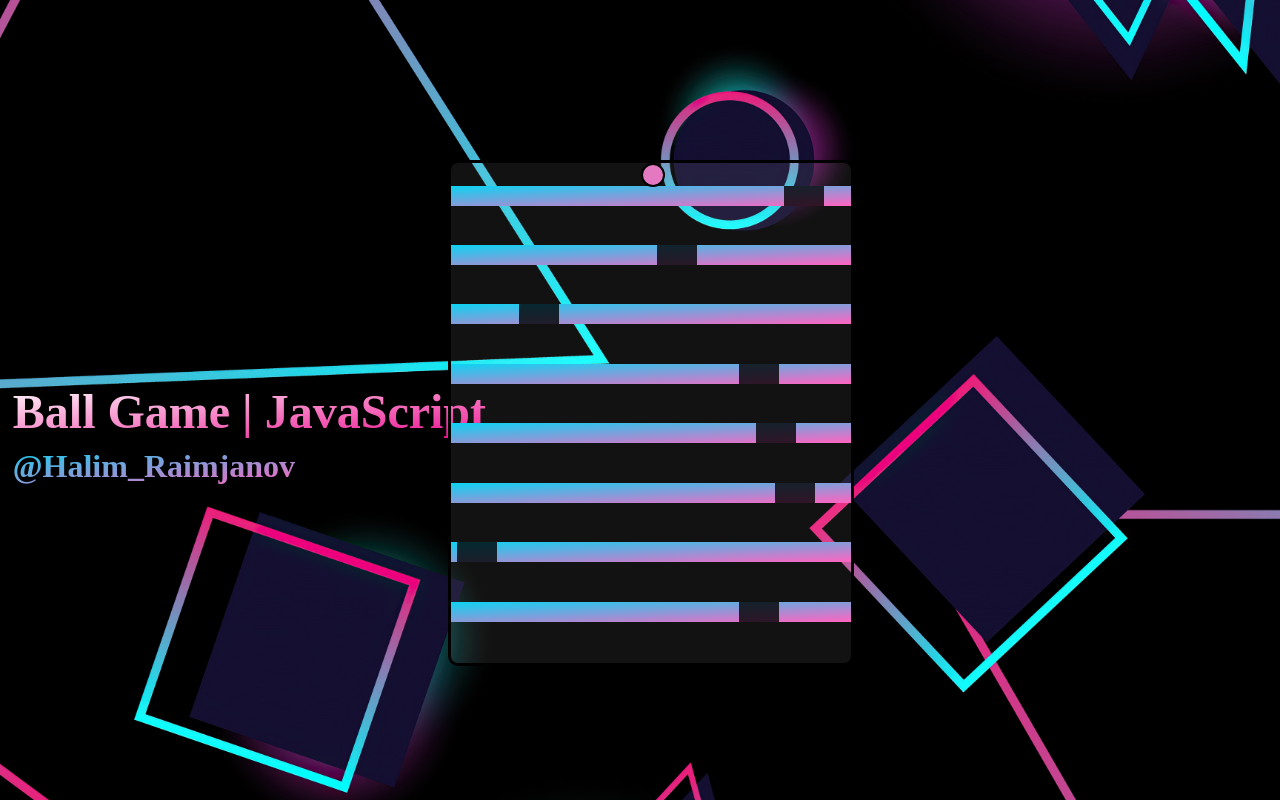
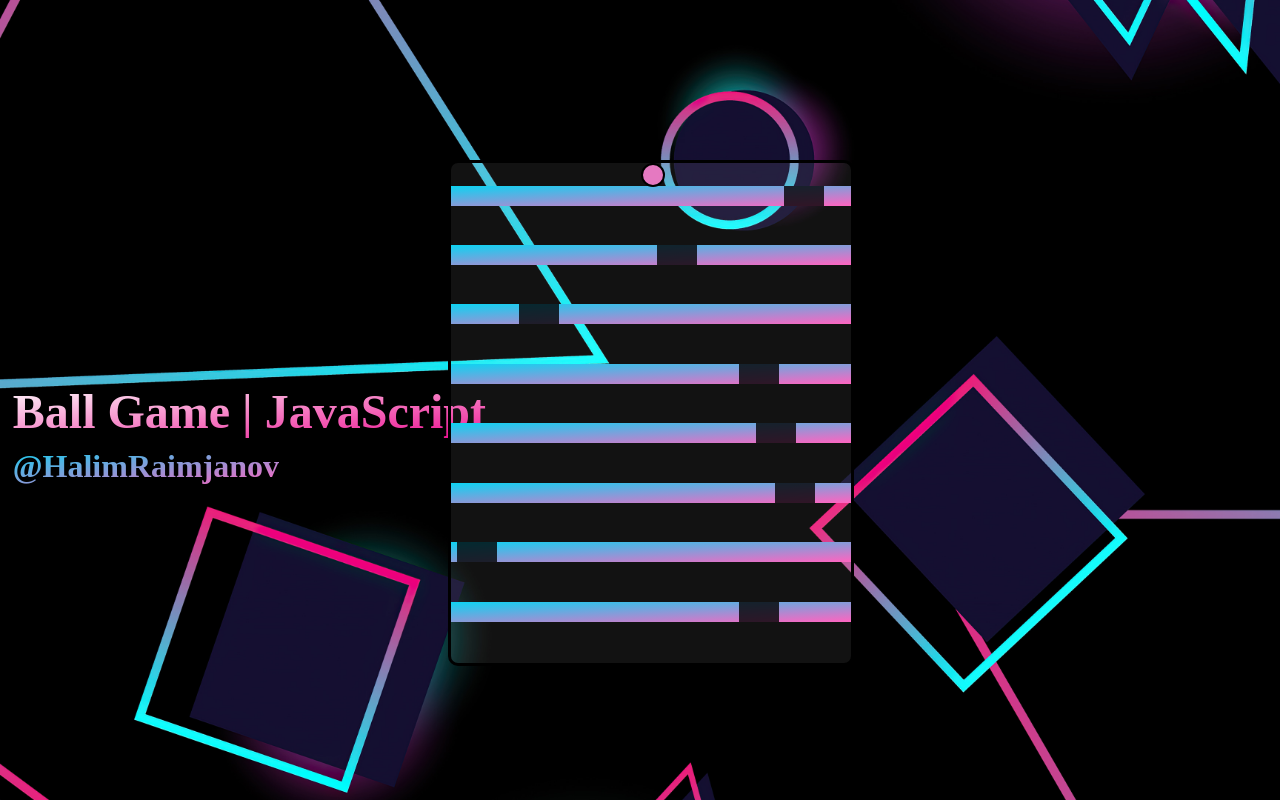
Before and after one commit to HalimRaimjanov/Ball-game-JS, a plain HTML site: page index.html in a window 1280 px wide. Drawn offline with Linux system fonts and the light colour scheme.

Commit message:
username changed

```diff
--- a/index.html
+++ b/index.html
@@ -9,7 +9,7 @@
 </head>
 <body>
     <h1>Ball Game | JavaScript</h1>
-    <h2>@Halim_Raimjanov</h2>
+    <h2>@HalimRaimjanov</h2>
     <div id="game">
         <div id="character"></div>
     </div>
```
Also changed, not shown: style.css (+6 -6 lines).
